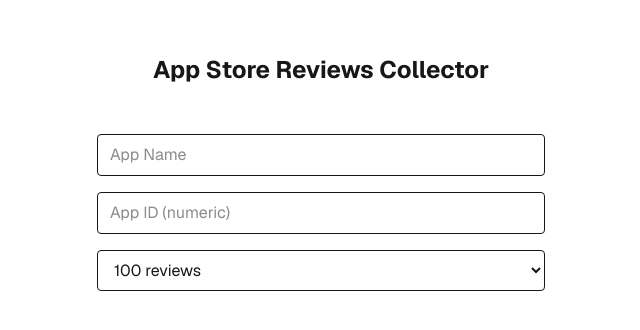
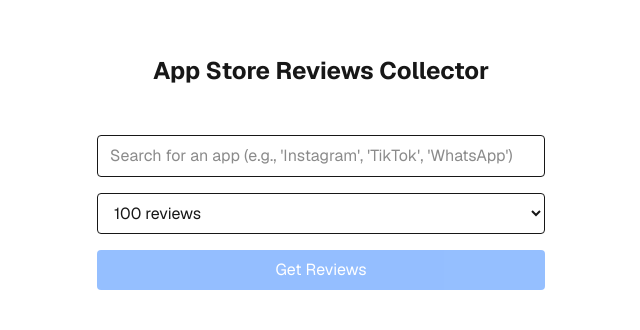
Before and after one commit to MityaRo/scrappy, a Next.js app: page / in a window 1280 px wide. Shown: the part 228-558 px from the top of the page, without its empty margins (319-959 px from the left). Built offline with nearby package versions, Linux system fonts and the light colour scheme.

Commit message:
Add app search in app store

```diff
--- a/src/app/api/search/route.ts
+++ b/src/app/api/search/route.ts
@@ -15,7 +15,7 @@
       country: "us"
     })
     const mapped = results.map((app: SearchResult) => ({
-      appId: app.appId,
+      appId: app.id.toString(),
       appName: app.title,
       developer: app.developer
     }))
--- a/src/app/page.tsx
+++ b/src/app/page.tsx
@@ -1,15 +1,24 @@
 "use client"
 
-import { useState } from "react"
+import { useState, useRef, useEffect } from "react"
 import { useDebouncedCallback } from "use-debounce"
 
 const REVIEWS_PER_PAGE = 50
 
+interface SearchResult {
+  appId: string
+  appName: string
+  developer: string
+}
+
 export default function Home() {
-  const [appName, setAppName] = useState("")
+  const [searchTerm, setSearchTerm] = useState("")
   const [appId, setAppId] = useState("")
   const [reviewsCount, setReviewsCount] = useState(100)
   const [loading, setLoading] = useState(false)
+  const [searchResults, setSearchResults] = useState<SearchResult[]>([])
+  const [showDropdown, setShowDropdown] = useState(false)
+  const [selectedApp, setSelectedApp] = useState<SearchResult | null>(null)
   const [result, setResult] = useState<{
     appName?: string
     appId?: string
@@ -17,6 +26,35 @@
     error?: string
   } | null>(null)
   const [error, setError] = useState<string | null>(null)
+  const dropdownRef = useRef<HTMLDivElement>(null)
+
+  const debouncedSearch = useDebouncedCallback(async (term: string) => {
+    // Do not show dropdown if an app is already selected
+    if (selectedApp) {
+      setShowDropdown(false)
+      setSearchResults([])
+      return
+    }
+    if (term.length < 3) {
+      setSearchResults([])
+      setShowDropdown(false)
+      return
+    }
+
+    try {
+      const res = await fetch(`/api/search?q=${encodeURIComponent(term)}`)
+      if (!res.ok) {
+        throw new Error(`Search failed: ${res.status}`)
+      }
+      const data = await res.json()
+      setSearchResults(data)
+      setShowDropdown(data.length > 0)
+    } catch (err) {
+      console.error("Search error:", err)
+      setSearchResults([])
+      setShowDropdown(false)
+    }
+  }, 500)
 
   const debouncedFetch = useDebouncedCallback(
     async (
@@ -51,31 +89,58 @@
     500
   )
 
-  async function handleInputChange(name: string, value: string) {
-    const newAppName = name === "appName" ? value : appName
-    const newAppId = name === "appId" ? value : appId
-    const newReviewsCount =
-      name === "reviewsCount" ? Number(value) : reviewsCount
-
-    if (name === "appName") setAppName(value)
-    if (name === "appId") setAppId(value)
-    if (name === "reviewsCount") {
-      const count = Number(value)
-      if (count > 0) setReviewsCount(count)
+  // Handle click outside dropdown to close it
+  useEffect(() => {
+    function handleClickOutside(event: MouseEvent) {
+      if (
+        dropdownRef.current &&
+        !dropdownRef.current.contains(event.target as Node)
+      ) {
+        setShowDropdown(false)
+      }
     }
 
-    // Add basic validation
-    if (!/^\d+$/.test(newAppId.trim())) {
-      setError("App ID must be numeric")
+    document.addEventListener("mousedown", handleClickOutside)
+    return () => {
+      document.removeEventListener("mousedown", handleClickOutside)
+    }
+  }, [])
+
+  async function handleSearchChange(value: string) {
+    setSearchTerm(value)
+
+    // If an app is already selected and the value matches the selected app name,
+    // don't trigger search and keep dropdown hidden
+    if (selectedApp && value === selectedApp.appName) {
+      setShowDropdown(false)
+      setSearchResults([])
+      return
+    }
+
+    // If value doesn't match selected app, clear the selection
+    if (selectedApp && value !== selectedApp.appName) {
+      setSelectedApp(null)
+      setAppId("")
+      setResult(null)
+      setError(null)
+    }
+
+    if (value.length >= 3) {
+      debouncedSearch(value)
+    } else {
+      setSearchResults([])
+      setShowDropdown(false)
+    }
+  }
+
+  function handleGetReviews() {
+    if (!selectedApp || !appId) {
+      setError("Please select an app first")
       return
     }
 
     setError(null)
-    setResult(null)
-
-    if (newAppName.trim() && newAppId.trim()) {
-      debouncedFetch(newAppName.trim(), newAppId.trim(), newReviewsCount)
-    }
+    debouncedFetch(selectedApp.appName, appId, reviewsCount)
   }
 
   function downloadResults() {
@@ -91,7 +156,7 @@
       link.style.display = "none"
 
       // Get appName and appId from the result or current state
-      const resultAppName = result.appName || appName
+      const resultAppName = result.appName || selectedApp?.appName || ""
       const resultAppId = result.appId || appId
 
       const timestamp = new Date().toISOString().slice(0, 19).replace(/:/g, "-")
@@ -124,27 +189,46 @@
     <div className="flex flex-col items-center justify-center min-h-screen p-8 gap-8">
       <h1 className="text-2xl font-bold mb-4">App Store Reviews Collector</h1>
       <div className="flex flex-col gap-4 w-full max-w-md">
-        <input
-          className={`border rounded px-3 py-2 ${loading ? "opacity-50" : ""}`}
-          type="text"
-          placeholder="App Name"
-          value={appName}
-          disabled={loading}
-          onChange={e => handleInputChange("appName", e.target.value)}
-        />
-        <input
-          className={`border rounded px-3 py-2 ${loading ? "opacity-50" : ""}`}
-          type="text"
-          placeholder="App ID (numeric)"
-          value={appId}
-          disabled={loading}
-          onChange={e => handleInputChange("appId", e.target.value)}
-        />
+        <div className="relative" ref={dropdownRef}>
+          <input
+            className={`border rounded px-3 py-2 w-full ${
+              loading ? "opacity-50" : ""
+            }`}
+            type="text"
+            placeholder="Search for an app (e.g., 'Instagram', 'TikTok', 'WhatsApp')"
+            value={searchTerm}
+            disabled={loading}
+            onChange={e => handleSearchChange(e.target.value)}
+          />
+          {!selectedApp && showDropdown && searchResults.length > 0 && (
+            <div className="absolute z-10 w-full mt-1 bg-gray-900 border border-gray-700 rounded-md shadow-lg max-h-60 overflow-y-auto">
+              {searchResults.map(app => (
+                <div
+                  key={app.appId}
+                  className="px-3 py-2 hover:bg-gray-800 cursor-pointer border-b border-gray-800 last:border-b-0 text-gray-100"
+                  onClick={() => {
+                    setSelectedApp(app)
+                    setSearchTerm(app.appName)
+                    setAppId(app.appId)
+                    setShowDropdown(false)
+                    setSearchResults([])
+                    setResult(null)
+                    setError(null)
+                  }}
+                >
+                  <div className="font-medium text-gray-100">{app.appName}</div>
+                  <div className="text-sm text-gray-400">{app.developer}</div>
+                </div>
+              ))}
+            </div>
+          )}
+        </div>
+
         <select
           className={`border rounded px-3 py-2 ${loading ? "opacity-50" : ""}`}
           value={reviewsCount}
           disabled={loading}
-          onChange={e => handleInputChange("reviewsCount", e.target.value)}
+          onChange={e => setReviewsCount(Number(e.target.value))}
         >
           {[100, 200, 500].map(value => (
             <option key={value} value={value}>
@@ -152,9 +236,20 @@
             </option>
           ))}
         </select>
+
+        <button
+          className={`bg-blue-500 text-white px-4 py-2 rounded hover:bg-blue-600 disabled:opacity-50 disabled:cursor-not-allowed ${
+            loading ? "opacity-50" : ""
+          }`}
+          onClick={handleGetReviews}
+          disabled={loading || !selectedApp}
+        >
+          {loading ? "Loading..." : "Get Reviews"}
+        </button>
       </div>
-      {loading && <div>Loading...</div>}
+
       {error && <div className="text-red-500">Error: {error}</div>}
+
       {result && (
         <div className="w-full max-w-2xl mt-4">
           <div className="flex justify-between items-center mb-2">
--- a/src/types/app-store-scraper.d.ts
+++ b/src/types/app-store-scraper.d.ts
@@ -18,6 +18,7 @@
   }
 
   export interface SearchResult {
+    id: number
     appId: string
     title: string
     developer: string
```
Also changed, not shown: 1 other file (tests, documents, lock files or other folders).
